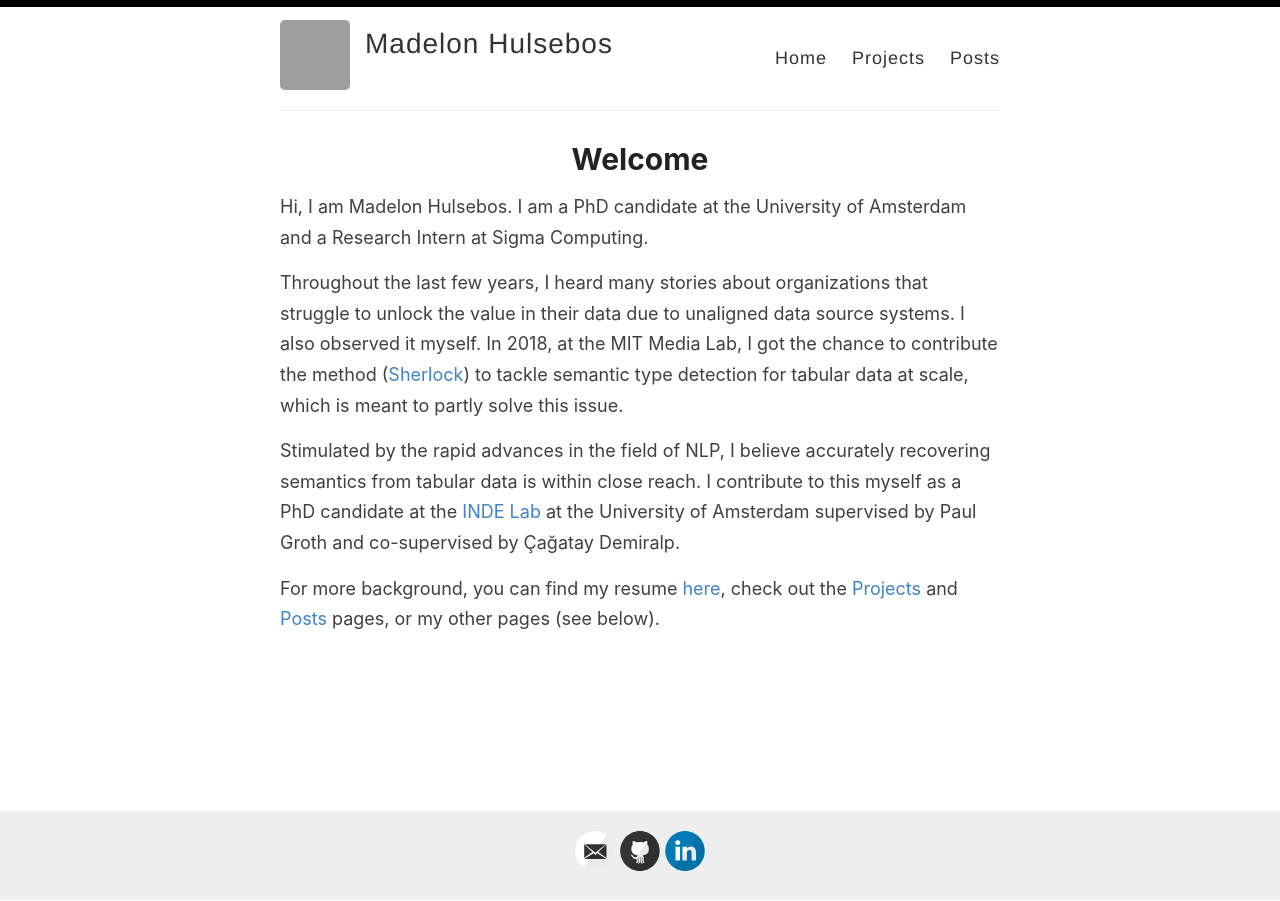
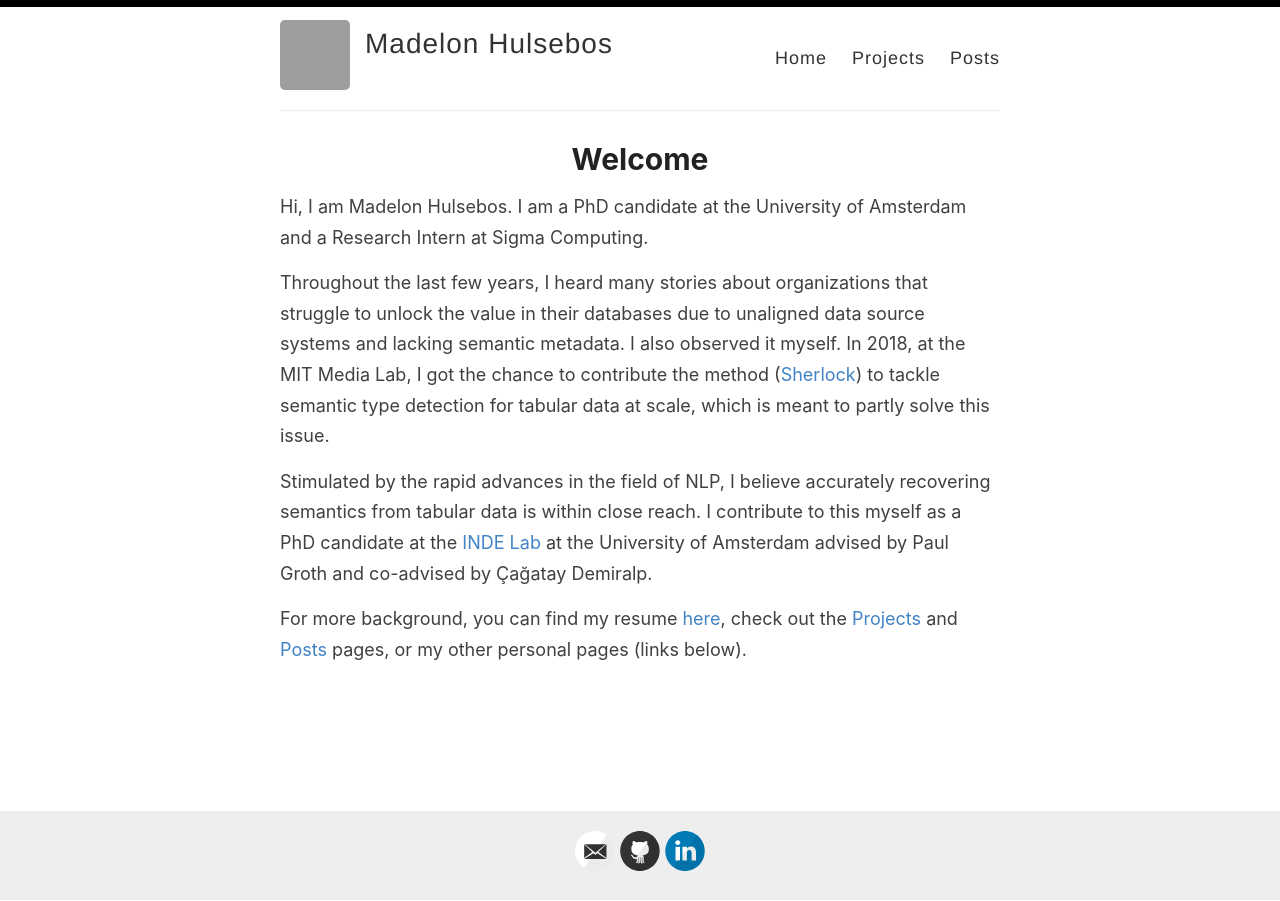
Before and after one commit to madelonhulsebos/madelonhulsebos.github.io, a Jekyll site: the page built from index.html, in a window 1280 px wide. Built offline with Jekyll 4.4.1, drawn with Linux system fonts in a browser that asks for light colours; the list of posts is cut into pages by our own code; grey boxes are pictures that could not be loaded.

Commit message:
Intro and resume updates.

```diff
--- a/index.html
+++ b/index.html
@@ -9,14 +9,14 @@ layout: default
    Hi, I am Madelon Hulsebos. I am a PhD candidate at the University of Amsterdam and a Research Intern at Sigma Computing.
   </p>
   <p>
-   Throughout the last few years, I heard many stories about organizations that struggle to unlock the value in their data due to unaligned data source systems. I also observed it myself.
+   Throughout the last few years, I heard many stories about organizations that struggle to unlock the value in their databases due to unaligned data source systems and lacking semantic metadata. I also observed it myself.
    In 2018, at the MIT Media Lab, I got the chance to contribute the method (<a href="https://arxiv.org/pdf/1905.10688.pdf">Sherlock</a>) to tackle semantic type detection for tabular data at scale, which is meant to partly solve this issue.
   </p>
    Stimulated by the rapid advances in the field of NLP, I believe accurately recovering semantics from tabular data is within close reach.
-   I contribute to this myself as a PhD candidate at the <a href="https://indelab.org/">INDE Lab</a> at the University of Amsterdam supervised by Paul Groth and co-supervised by &#199;a&#x0011F;atay Demiralp.
+   I contribute to this myself as a PhD candidate at the <a href="https://indelab.org/">INDE Lab</a> at the University of Amsterdam advised by Paul Groth and co-advised by &#199;a&#x0011F;atay Demiralp.
   </p>
   <p>
-   For more background, you can find my resume <a href="/assets/Resume M. Hulsebos.pdf">here</a>, check out the <a href="{{ site.baseurl }}/projects">Projects</a> and <a href="{{ site.baseurl }}/posts">Posts</a> pages, or my other pages (see below).
+   For more background, you can find my resume <a href="/assets/Resume M. Hulsebos.pdf">here</a>, check out the <a href="{{ site.baseurl }}/projects">Projects</a> and <a href="{{ site.baseurl }}/posts">Posts</a> pages, or my other personal pages (links below).
   </p>
  </div>
 </article>
```
Also changed, not shown: 1 other file.
